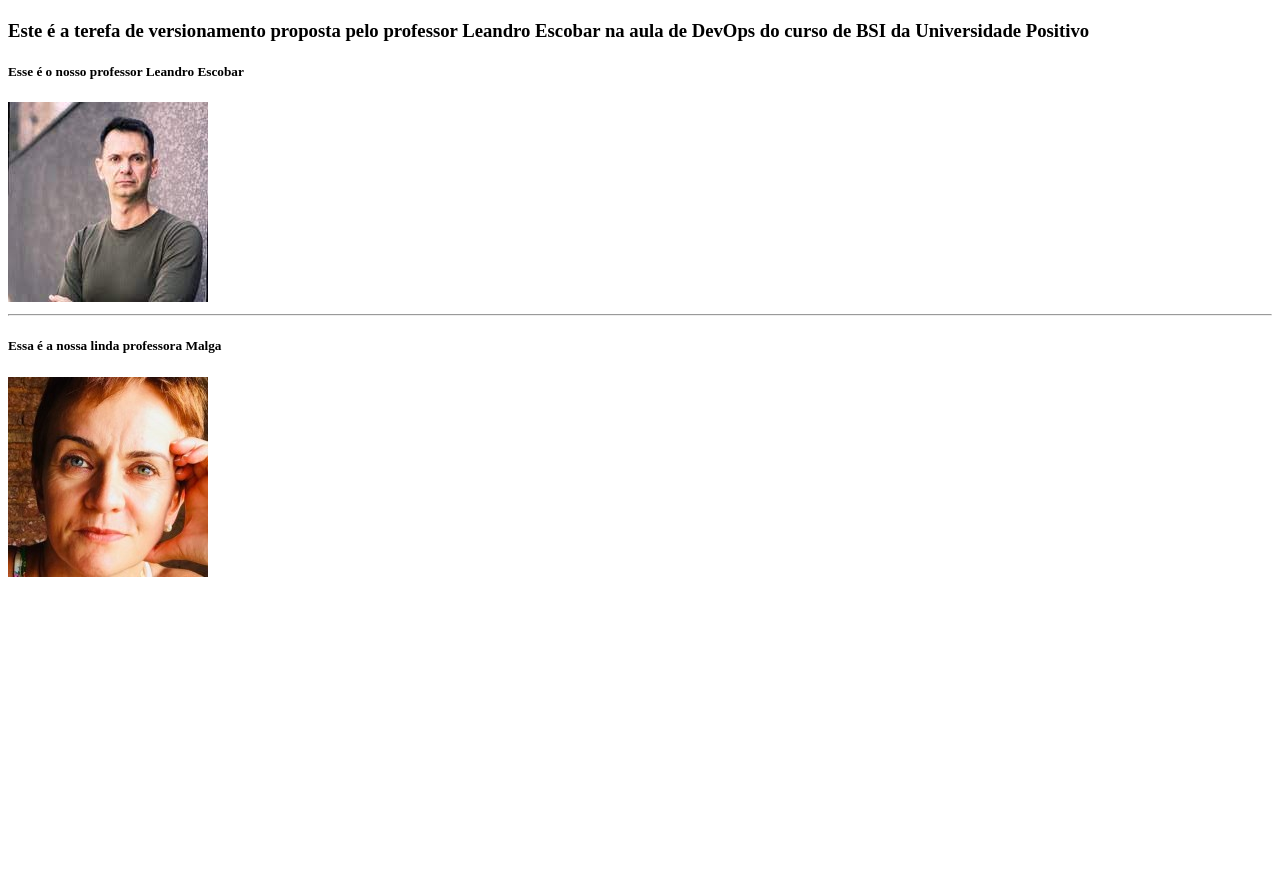
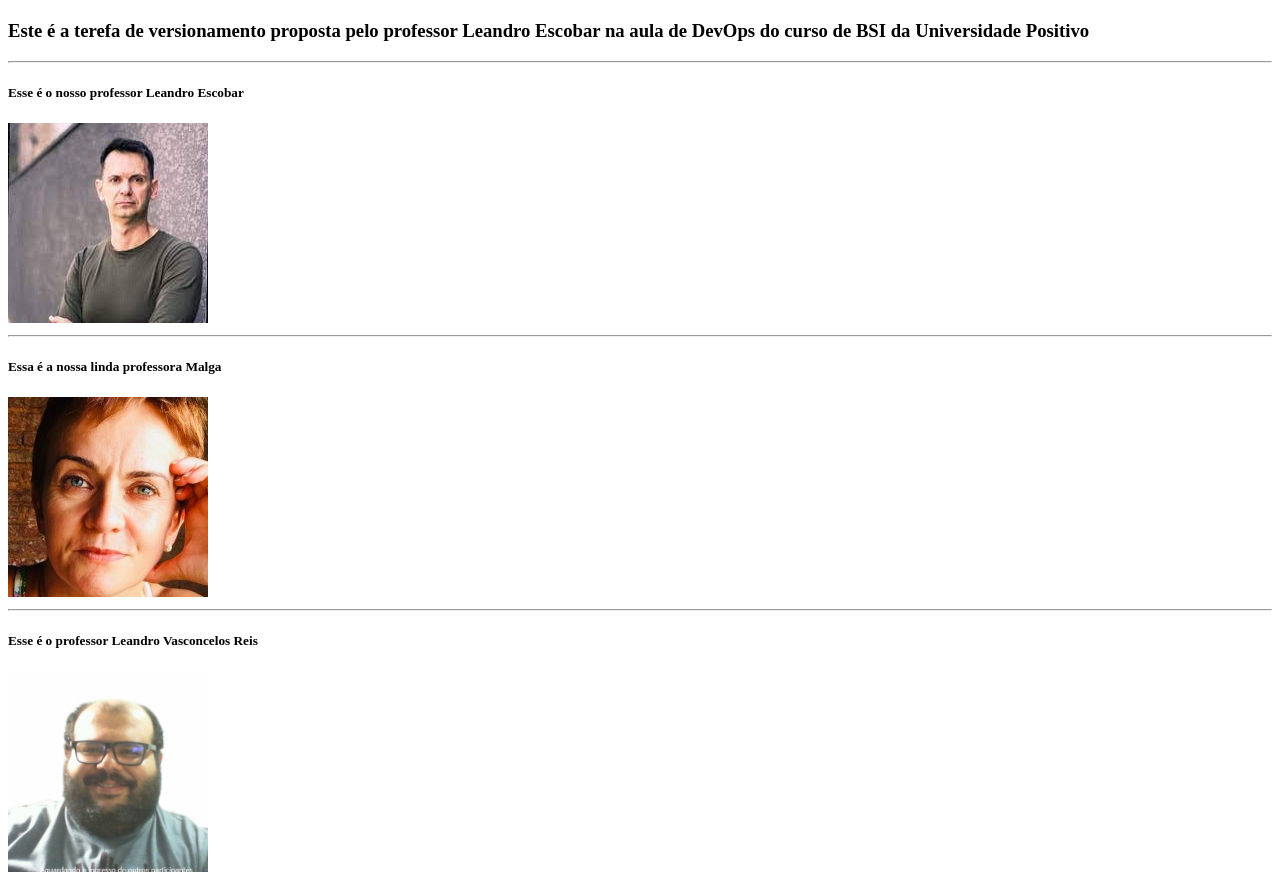
Before and after one commit to lukas-burda/CoisasECoisas-DevOps, a plain HTML site: page index.html in a window 1280 px wide. Shown: the part 60-944 px from the top of the page. Before the commit the page ends 800 px from the top, so only its background shows below. Drawn offline with Linux system fonts and the light colour scheme.

Commit message:
Adicao do setor do Leandro Vasconcelos Reis 3.1

```diff
--- a/index.html
+++ b/index.html
@@ -8,17 +8,22 @@
 </head>
 <body>
     <h1> <b> Bem vindo ao projeto de DevOps</b></h1>
-
     <h3> Este é a terefa de versionamento proposta pelo professor Leandro Escobar na aula de DevOps do curso de BSI da Universidade Positivo</h3>
 
+    <hr>
+
     <h5> Esse é o nosso professor Leandro Escobar</h5>
-
-    <img src="images/Escobar.jpg">
+    <img src="images/Escobar.jpg" alt="Escobar">
 
     <hr>
 
     <h5> Essa é a nossa linda professora Malga</h5>
+    <img src="images/Malga.jpg" alt="Malga">
 
-    <img src="images/Malga.jpg" alt="Malga">
+    <hr>
+
+    <h5> Esse é o professor Leandro Vasconcelos Reis </h5>
+    <img src="images/Vansconcelos.jpg" width="200px" height="200px" alt="Vasconcelos">
+
 </body>
 </html>
```
Also changed, not shown: CódigosUtilizadosEPlanejamento.txt, images/Vansconcelos.jpg (added).
